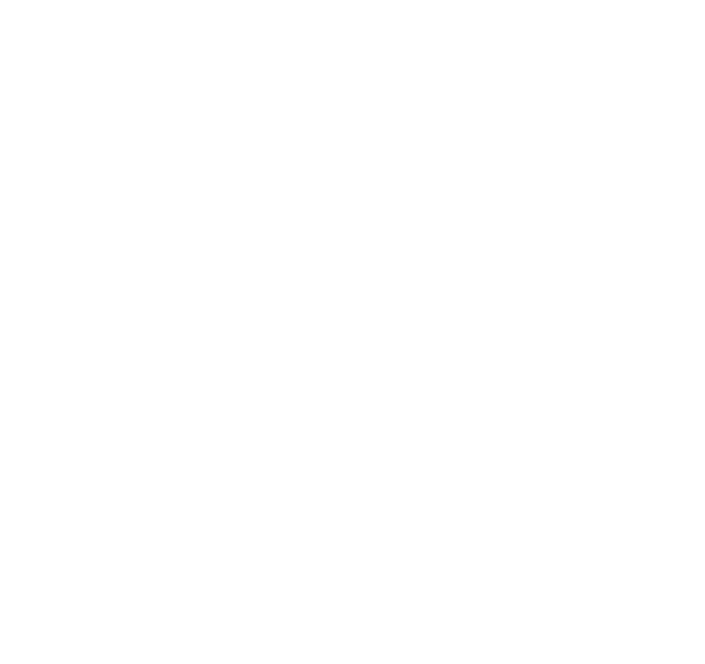
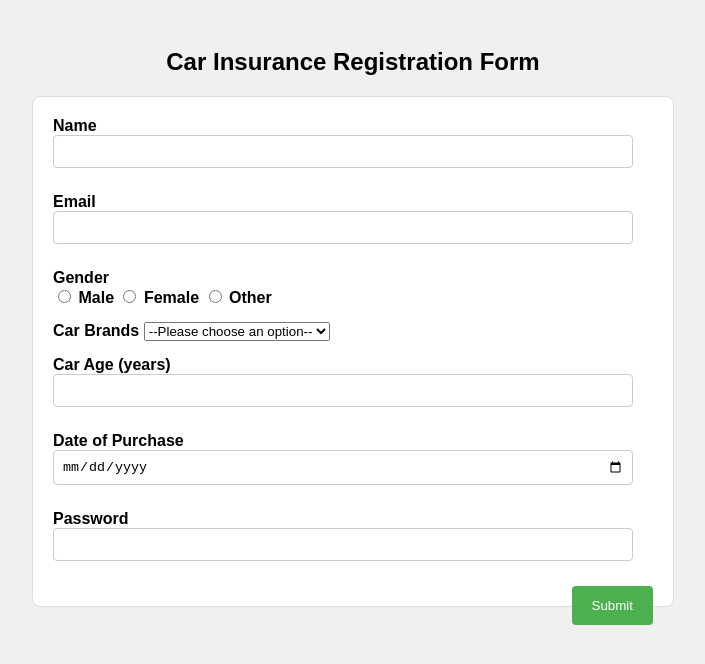
Before and after one commit to acciojob/car-insurance-form-Ashwini277, a website: page main.html in a window 1280 px wide. Shown: the whole page, without its empty margins (287-992 px from the left). Drawn offline with Linux system fonts and the light colour scheme.

Commit message:
created a submission

```diff
--- a/main.html
+++ b/main.html
@@ -1,16 +1,98 @@
 <!DOCTYPE html>
+<html lang="en">
+<head>
+    <meta charset="UTF-8">
+    <meta name="viewport" content="width=device-width, initial-scale=1.0">
+    <title>Car Insurance Registration Form</title>
+    <style>
+        body {
+            font-family: Arial, sans-serif;
+            background-color: #f0f0f0;
+            padding: 20px;
+        }
+        form {
+            max-width: 600px;
+            margin: 0 auto;
+            background-color: #ffffff;
+            padding: 20px;
+            border: 1px solid #dddddd;
+            border-radius: 8px;
+        }
+        label {
+            font-weight: bold;
+        }
+        input[type=text], input[type=email], input[type=number], input[type=date], input[type=password] {
+            width: calc(100% - 20px);
+            padding: 8px;
+            margin-bottom: 10px;
+            border: 1px solid #cccccc;
+            border-radius: 4px;
+            box-sizing: border-box;
+        }
+        input[type=submit] {
+            background-color: #4CAF50;
+            color: white;
+            padding: 12px 20px;
+            border: none;
+            border-radius: 4px;
+            cursor: pointer;
+            float: right;
+        }
+        input[type=submit]:hover {
+            background-color: #45a049;
+        }
+        .form-group {
+            margin-bottom: 15px;
+        }
+    </style>
+</head>
+<body>
 
-<html>
+    <h2 style="text-align: center;">Car Insurance Registration Form</h2>
 
-<head>
-	<link rel="stylesheet" href="styles.css">
-</head>
-
-<body>
-	<!-- the entire body must be written by student -->
-    <script type="text/javascript" src="./script.js">
-</script>
+    <form action="#" method="post">
+        <div class="form-group">
+            <label for="name">Name</label>
+            <input type="text" id="name" name="name" required>
+        </div>
+        <div class="form-group">
+            <label for="email">Email</label>
+            <input type="email" id="email" name="email" required>
+        </div>
+        <div class="form-group">
+            <label>Gender</label><br>
+            <input type="radio" id="gender_m" name="gender" required>
+            <label for="gender_m">Male</label>
+            <input type="radio" id="gender_f" name="gender" required>
+            <label for="gender_f">Female</label>
+            <input type="radio" id="gender_o" name="gender" required>
+            <label for="gender_o">Other</label>
+        </div>
+        <div class="form-group">
+            <label for="cars">Car Brands</label>
+            <select id="cars" name="cars">
+                <option value="">--Please choose an option--</option>
+                <option value="BMW">BMW</option>
+                <option value="Audi">Audi</option>
+                <option value="Mercedes">Mercedes</option>
+            </select>
+        </div>
+        <div class="form-group">
+            <label for="carage">Car Age (years)</label>
+            <input type="number" id="carage" name="carage" required>
+        </div>
+        <div class="form-group">
+            <label for="dop">Date of Purchase</label>
+            <input type="date" id="dop" name="dop" required>
+        </div>
+        <div class="form-group">
+            <label for="password">Password</label>
+            <input type="password" id="password" name="password" required>
+        </div>
+        <div class="form-group">
+            <input type="submit" value="Submit">
+        </div>
+    </form>
 
 </body>
-
 </html>
```
